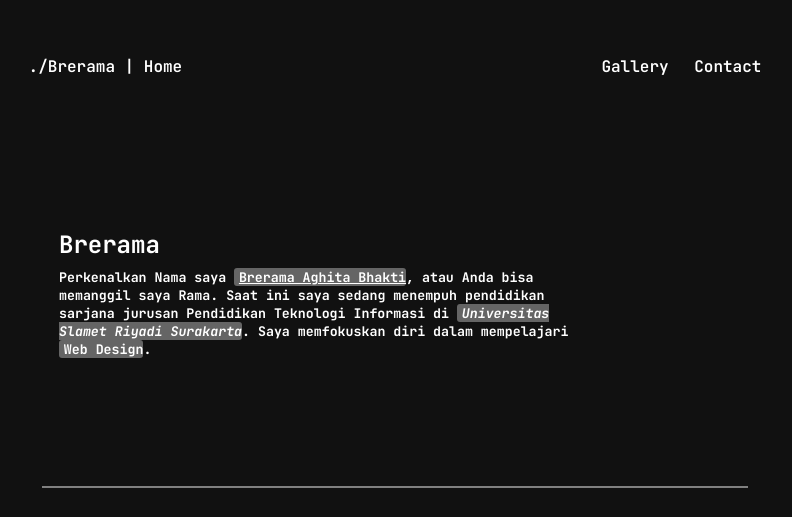
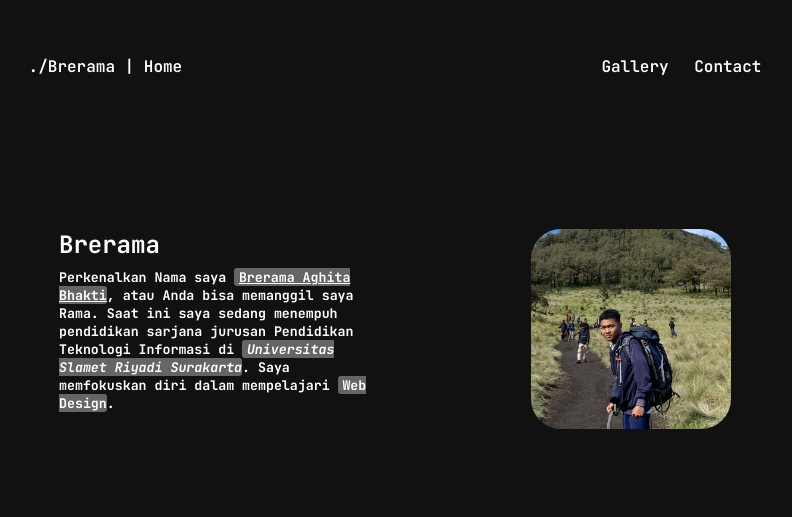
Before and after one commit to Brerama/Portofolioku, a plain HTML site: page index.html in a window 1280 px wide. Shown: the top 517 px of the page, without its empty margins (245-1037 px from the left). Drawn offline with Linux system fonts and the light colour scheme; the site is published under a folder, as on GitHub Pages, so addresses that start at the root find nothing.

Commit message:
Update index.html

```diff
--- a/index.html
+++ b/index.html
@@ -35,7 +35,7 @@
           </h5>
         </div>
         <div data-aos="zoom-out-left" class="a2">
-          <img src="/img/profil.jpg" alt="" srcset="" />
+          <img src="./img/profil.jpg" alt="" srcset="" />
         </div>
       </div>
     </main>
```
